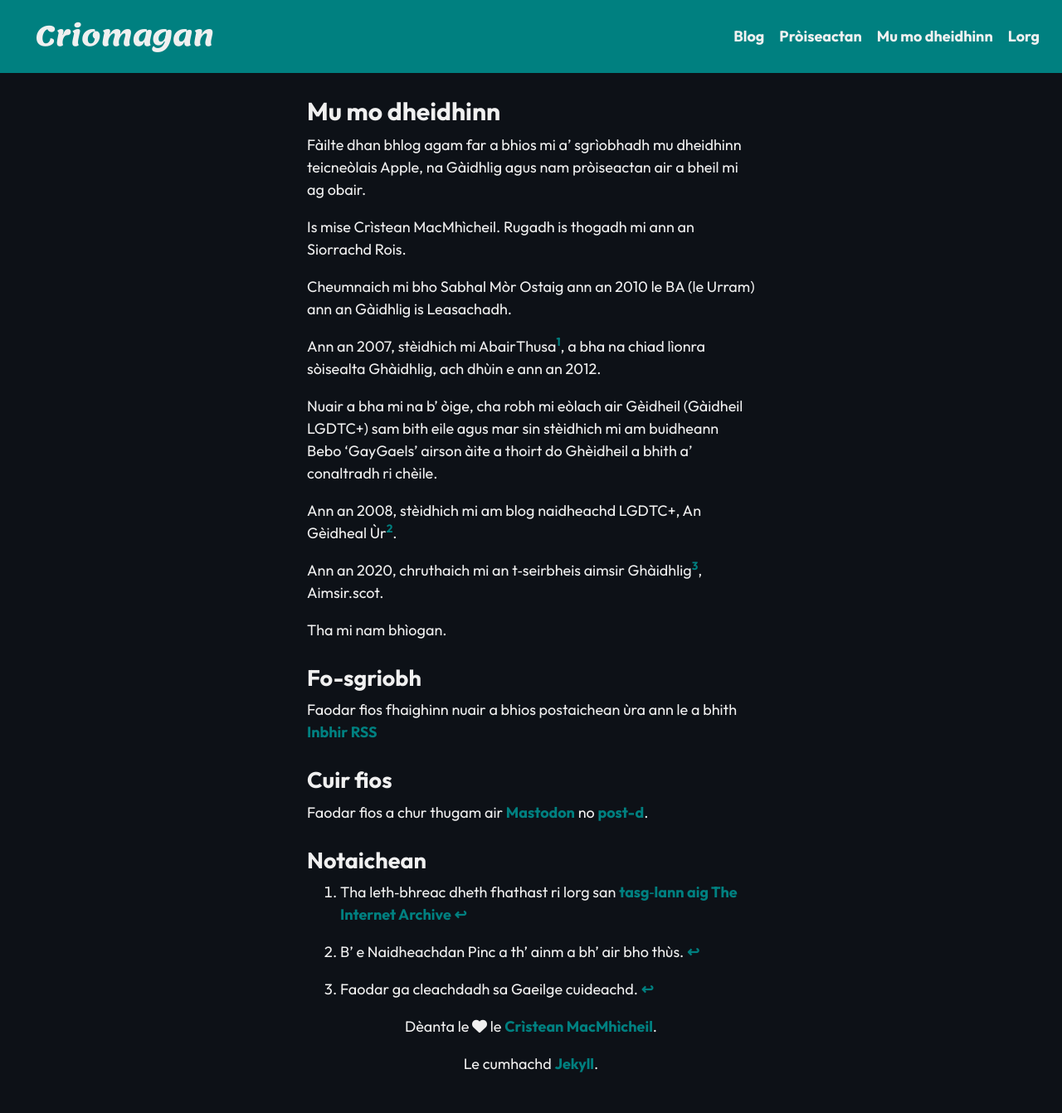
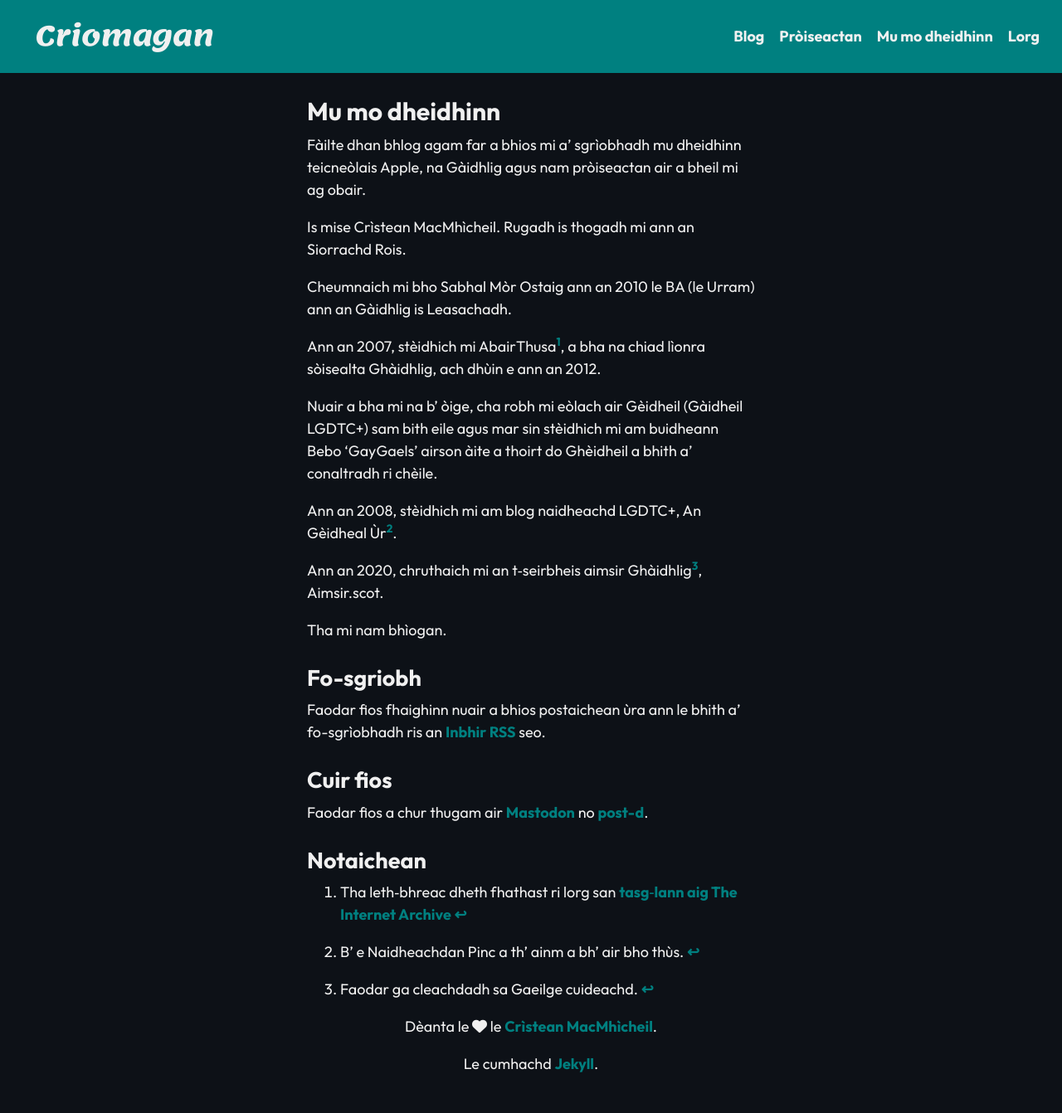
Before and after one commit to angeidheal/angeidheal.github.io, a Jekyll site: the page built from mu-mo-dheidhinn.md, in a window 1280 px wide. Shown: the whole page at 83% size. Built offline with Jekyll 4.4.1, drawn with Linux system fonts in a browser that asks for light colours; nearby versions of some CDN libraries.

Commit message:
Update mu-mo-dheidhinn.md

```diff
--- a/mu-mo-dheidhinn.md
+++ b/mu-mo-dheidhinn.md
@@ -22,7 +22,7 @@ Tha mi nam bhìogan.
 
 ## Fo-sgriobh
 
-Faodar fios fhaighinn nuair a bhios postaichean ùra ann le a bhith [Inbhir RSS]({{ site.baseurl }}/feed)
+Faodar fios fhaighinn nuair a bhios postaichean ùra ann le bhith a' fo-sgrìobhadh ris an [Inbhir RSS]({{ site.baseurl }}/feed) seo.
 
 ## Cuir fios
 
```
